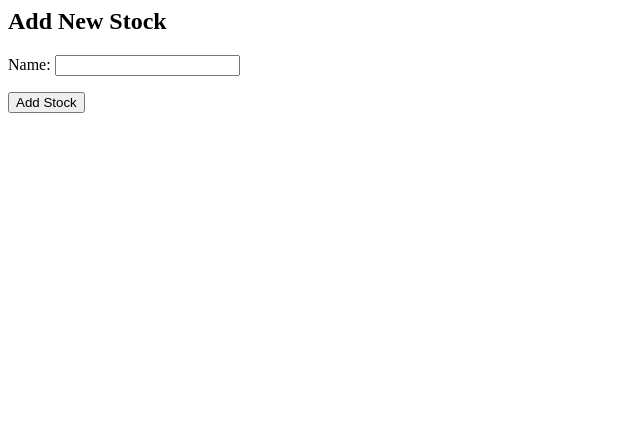
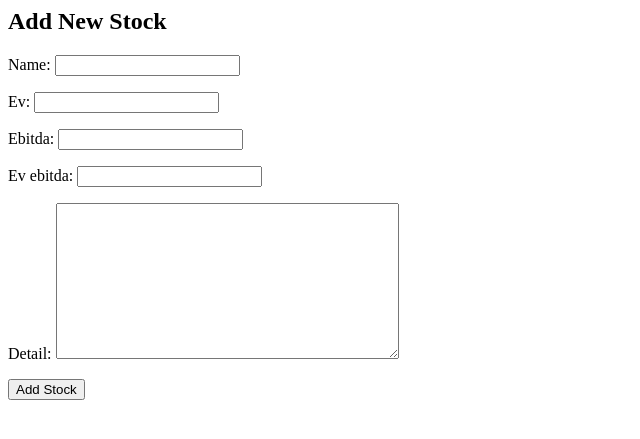
Before and after one commit to popwandee/bigchange, a Django app: page /add_stock/ in a window 1280 px wide. Shown: the top 439 px of the page, without its empty margins (0-640 px from the left). Run offline with Django 5.2, Linux system fonts and the light colour scheme.

Commit message:
update model by correct column

```diff
--- a/stock_app/admin.py
+++ b/stock_app/admin.py
@@ -5,4 +5,4 @@ from .models import Stock
 
 @admin.register(Stock)
 class StockAdmin(admin.ModelAdmin):
-    list_display = ('name', 'ev_ebitda', 'details')  # Customize as needed
+    list_display = ('name', 'ev','ebitda','ev_ebitda', 'detail')  # Customize as needed
--- a/stock_app/forms.py
+++ b/stock_app/forms.py
@@ -6,4 +6,4 @@ from .models import Stock
 class StockForm(forms.ModelForm):
     class Meta:
         model = Stock
-        fields = ['name', 'ev_ebitda', 'details']  # Include all fields you want to use in the form
+        fields = ['name', 'ev','ebitda','ev_ebitda', 'detail']  # Include all fields you want to use in the form
--- a/stock_app/models.py
+++ b/stock_app/models.py
@@ -7,6 +7,8 @@ class Stock(models.Model):
     name = models.CharField(max_length=100)
     ev = models.FloatField()  # Enterprise Value
     ebitda = models.FloatField()  # Earnings Before Interest, Taxes, Depreciation, and Amortization
+    ev_ebitda = models.FloatField()
+    detail = models.TextField()
 
     def ev_ebitda_ratio(self):
         return self.ev / self.ebitda
--- a/stock_app/templates/stock_detail.html
+++ b/stock_app/templates/stock_detail.html
@@ -9,6 +9,7 @@
     <h1>{{ stock.name }} Details</h1>
     <p>EV: {{ stock.ev }}</p>
     <p>EBITDA: {{ stock.ebitda }}</p>
-    <p>EV/EBITDA Ratio: {{ stock.ev_ebitda_ratio }}</p>
+    <p>EV/EBITDA Ratio: {{ stock.ev_ebitda }}</p>
+    <p> {{ stock.detail }}</p>
 </body>
 </html>
```
